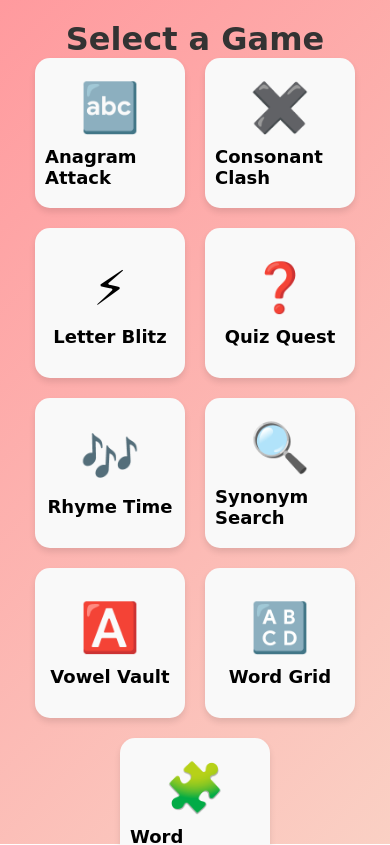
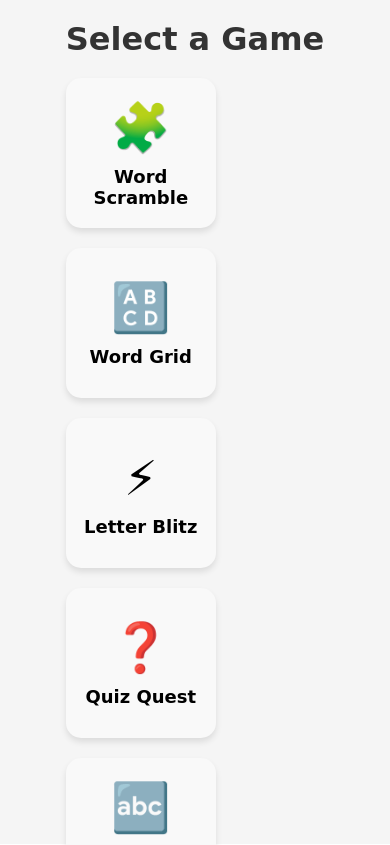
Before and after one commit to joseph-johnson27001/game-world, a Vue app: page / in a window 390 px wide. Shown: the top 845 px of the page. Built offline with nearby package versions, Linux system fonts and the light colour scheme; the HTML template or start-up script is replaced by a standard one.

Commit message:
Game selection grid layout

```diff
--- a/src/App.vue
+++ b/src/App.vue
@@ -12,7 +12,6 @@
 }
 
 #app {
-  background: linear-gradient(135deg, #ff9a9e, #fad0c4);
   display: flex;
   justify-content: center;
   background-color: #f5f5f5;
--- a/src/components/GameCard.vue
+++ b/src/components/GameCard.vue
@@ -37,6 +37,7 @@ export default {
   box-shadow: 0 4px 6px rgba(0, 0, 0, 0.1);
   transition: transform 0.2s, box-shadow 0.2s;
   text-decoration: none;
+  text-align: center;
   color: black;
   padding: 10px;
   font-family: "Comic Sans MS", cursive, sans-serif;
--- a/src/views/GameSelection.vue
+++ b/src/views/GameSelection.vue
@@ -24,14 +24,14 @@ export default {
     return {
       games: [
         {
-          name: "Anagram Attack",
-          icon: "🔤",
-          link: "/anagram-attack",
+          name: "Word Scramble",
+          icon: "🧩",
+          link: "/word-scramble/categories",
         },
         {
-          name: "Consonant Clash",
-          icon: "✖️",
-          link: "/consonant-clash",
+          name: "Word Grid",
+          icon: "🔠",
+          link: "/word-grid",
         },
         {
           name: "Letter Blitz",
@@ -44,9 +44,9 @@ export default {
           link: "/quiz-quest",
         },
         {
-          name: "Rhyme Time",
-          icon: "🎶",
-          link: "/rhyme-time",
+          name: "Anagram Attack",
+          icon: "🔤",
+          link: "/anagram-attack",
         },
         {
           name: "Synonym Search",
@@ -59,14 +59,14 @@ export default {
           link: "/vowel-vault",
         },
         {
-          name: "Word Grid",
-          icon: "🔠",
-          link: "/word-grid",
+          name: "Rhyme Time",
+          icon: "🎶",
+          link: "/rhyme-time",
         },
         {
-          name: "Word Scramble",
-          icon: "🧩",
-          link: "/word-scramble/categories",
+          name: "Consonant Clash",
+          icon: "✖️",
+          link: "/consonant-clash",
         },
       ],
     };
@@ -82,13 +82,27 @@ export default {
 
 h1 {
   text-align: center;
+  font-family: "Comic Sans MS", cursive, sans-serif;
   color: #333;
+  margin-bottom: 20px;
 }
 
 .game-list {
-  display: flex;
-  flex-wrap: wrap;
+  display: grid;
+  grid-template-columns: repeat(3, 1fr);
   gap: 20px;
   justify-content: center;
 }
+
+@media (max-width: 768px) {
+  .game-list {
+    grid-template-columns: repeat(2, 1fr);
+  }
+}
+
+@media (max-width: 480px) {
+  .game-list {
+    grid-template-columns: 1fr;
+  }
+}
 </style>
```
